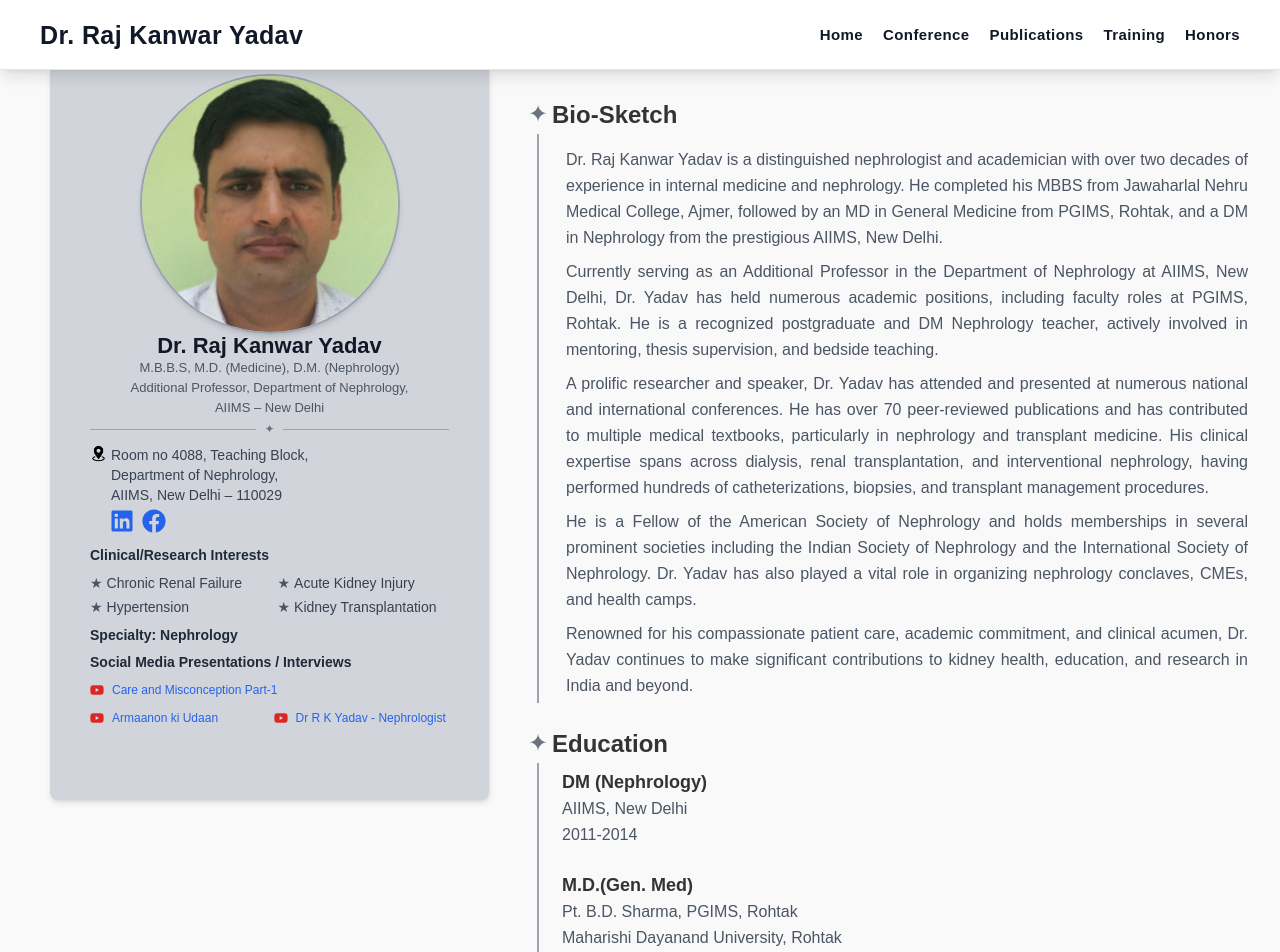
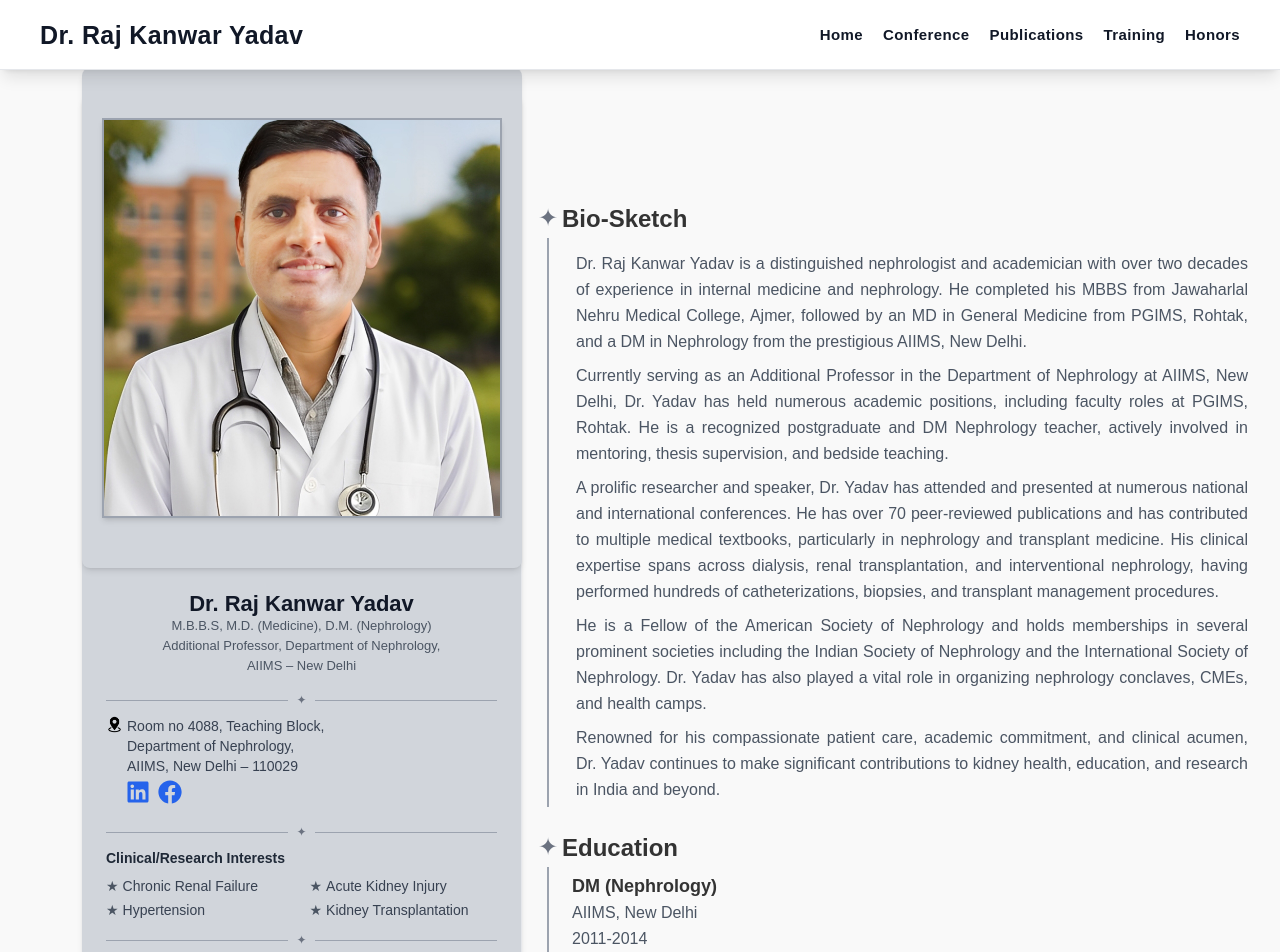
Before and after one commit to vignesh-vc/rajkanwar.yadav-2, a React (Create React App) app: page / in a window 1280 px wide. Shown: the top 952 px of the page. Built offline with nearby package versions, Linux system fonts and the light colour scheme.

Commit message:
content update

```diff
--- a/src/pages/About.js
+++ b/src/pages/About.js
@@ -1,5 +1,5 @@
 import React, { useEffect, useState, useRef, forwardRef } from "react";
-import profileImg from "../assests/Yadav.jpg";
+import profileImg from "../assests/Image2.jpg";
 import { FaLinkedin, FaFacebook, FaYoutube, FaArrowUp } from "react-icons/fa";
 import { conferences, presentations } from "./Conference";
 import gsap from "gsap";
@@ -319,46 +319,49 @@ const About = () => {
   return (
     <div className="min-h-screen px-2 sm:px-4 md:px-8 py-6 flex justify-center">
       <div className="w-full max-w-[1500px]"> {/* prevent stretching too wide */}
-
         {/* Left Column (Fixed) */}
         <div
-          className="flex flex-col items-start  md:ml-[50px]
-  md:fixed md:top-16 md:left-0
+          className="flex flex-col items-start md:ml-[50px]
+ md:top-16 md:left-0
   md:w-[440px]
   min-h-[calc(100vh-4rem)]
-  p-10 bg-gray-300
-  text-left border-r pt-[30px] rounded-lg
+  p-6 bg-gray-300
+  text-left border-r rounded-lg
   shadow-md"
         >
-
-          {/* Profile Image */}
+          {/* Profile Image Section */}
+          <div className="w-full flex justify-center mb-6">
+            <div className="w-[440px] fixed  h-[500px] mt-[-50px]  bg-gray-300  flex items-center justify-center rounded-lg shadow-md">
               <img
                 src={profileImg}
                 alt="Dr. Raj Kanwar Yadav"
-            className="w-[260px] h-[260px] object-cover rounded-full shadow-md border-2 border-gray-400 mt-[-20px] self-center"
+                className="w-[400px] h-[400px] object-cover  shadow-md border-2 border-gray-400"
               />
+            </div>
+          </div>
 
+          {/* Content Wrapper (everything below image) */}
+          <div className="w-full flex flex-col pt-[450px] items-center text-center">
             {/* Name + Designation */}
-          <h2 className="text-sm sm:text-base md:text-[22px] font-bold text-gray-900 leading-tight text-center w-full">
+            <h2 className="text-sm sm:text-base md:text-[22px] font-bold text-gray-900 leading-tight">
               Dr. Raj Kanwar Yadav
             </h2>
-          <p className="text-xs sm:text-sm md:text-[13px] text-gray-600 font-medium mb-2 text-center w-full leading-snug">
+            <p className="text-xs sm:text-sm md:text-[13px] text-gray-600 font-medium mb-2 leading-snug">
               M.B.B.S, M.D. (Medicine), D.M. (Nephrology)<br />
-            Additional Professor, Department of Nephrology, <br /> AIIMS – New Delhi
+              Additional Professor, Department of Nephrology,<br /> AIIMS – New Delhi
             </p>
 
             {/* Divider */}
-          <div className="flex items-center w-full my-2 mt-[-5px]">
+            <div className="flex items-center w-full my-2">
               <hr className="flex-grow border-t border-gray-400" />
               <span className="px-2 text-gray-500 text-[10px] sm:text-xs">✦</span>
               <hr className="flex-grow border-t border-gray-400" />
             </div>
 
             {/* Contact Info */}
-          <section className="w-full   text-xs sm:text-sm space-y-1 mb-3 text-gray-700">
+            <section className="w-full text-xs sm:text-sm space-y-1 mb-3 text-gray-700 text-left">
               <div className="flex items-start gap-1">
-              <img className="w-[17px] h-[17px] " src={Location}></img>
-
+                <img className="w-[17px] h-[17px]" src={Location} alt="location" />
                 <span>
                   Room no 4088, Teaching Block,<br />
                   Department of Nephrology,<br />
@@ -373,7 +376,7 @@ const About = () => {
                       href={link.url}
                       target="_blank"
                       rel="noopener noreferrer"
-                    className="text-blue-600 hover:text- text-sm"
+                      className="text-blue-600 hover:text text-sm"
                     >
                       {link.icon}
                     </a>
@@ -381,18 +384,16 @@ const About = () => {
                 ))}
               </ul>
             </section>
-
             {/* Divider */}
-          {/* <div className="flex items-center w-full  my-2 mt-[-5px]">
+            <div className="flex items-center w-full my-2">
               <hr className="flex-grow border-t border-gray-400" />
               <span className="px-2 text-gray-500 text-[10px] sm:text-xs">✦</span>
               <hr className="flex-grow border-t border-gray-400" />
-          </div> */}
-
-
-          <section className="w-full text-xs sm:text-sm mb-1">
+            </div>
+            {/* Research Interests */}
+            <section className="w-full text-xs sm:text-sm mb-1 text-left">
               <h3 className="font-bold text-gray-800 mb-2">Clinical/Research Interests</h3>
-            <ul className="grid grid-cols-2 mb-1 gap-y-1 gap-x-4">
+              <ul className="grid grid-cols-2 gap-y-1 gap-x-4">
                 {researchInterests.map((item, idx) => (
                   <li key={idx} className="flex items-center gap-1">
                     <span className="text-gray-600">★</span>
@@ -401,35 +402,30 @@ const About = () => {
                 ))}
               </ul>
             </section>
-
             {/* Divider */}
-          {/* <div className="flex items-center w-full  my-2 mt-[-5px]">
+            <div className="flex items-center w-full my-2">
               <hr className="flex-grow border-t border-gray-400" />
               <span className="px-2 text-gray-500 text-[10px] sm:text-xs">✦</span>
               <hr className="flex-grow border-t border-gray-400" />
-          </div> */}
-
+            </div>
             {/* Specialty */}
-          <section className="w-full text-xs sm:text-sm mb-1">
-            <h3 className="font-bold text-gray-800 mb-2">Specialty: {specialty}</h3>
-            {/* <p className="text-gray-700 mt-[-8px]"></p> */}
+            <section className="w-full text-xs sm:text-sm mb-2 text-left">
+              <h3 className="font-bold text-gray-800 mb-2">
+                Specialty: {specialty}
+              </h3>
             </section>
-
             {/* Divider */}
-          {/* <div className="flex items-center w-full mt-[-5px] ">
+            <div className="flex items-center w-full my-2">
               <hr className="flex-grow border-t border-gray-400" />
               <span className="px-2 text-gray-500 text-[10px] sm:text-xs">✦</span>
               <hr className="flex-grow border-t border-gray-400" />
-          </div> */}
-
-          {/* Social Media Links */}
-          {/* Social Media Links */}
-<section className="w-full text-xs mt-[-5px] sm:text-sm mb-1">
+            </div>
+            {/* Social Media Presentations / Interviews */}
+            <section className="w-full text-xs sm:text-sm mb-1 text-left">
               <h3 className="font-bold text-gray-800 mb-2">
                 Social Media Presentations / Interviews
               </h3>
               <ul className="space-y-2">
-    {/* First Item - Full Width */}
                 <li>
                   <a
                     href="https://www.youtube.com/watch?v=P46IHWnac8c"
@@ -441,8 +437,6 @@ const About = () => {
                     Care and Misconception Part-1
                   </a>
                 </li>
-
-    {/* 2nd line with 2 items side by side */}
                 <div className="grid grid-cols-1 sm:grid-cols-2 gap-2">
                   <li>
                     <a
@@ -469,16 +463,15 @@ const About = () => {
                 </div>
               </ul>
             </section>
+          </div>
+        </div>
 
 
 
-
-        </div>
-
         {/* Right Column (Scrolls) */}
         <div
-          className="flex flex-col gap-8
-  md:ml-[470px]">   {/* 400px left + 50px gap */}
+          className="flex flex-col gap-8 md:mt-[-930px]
+  md:ml-[480px]">   {/* 400px left + 50px gap */}
 
           <section>
             <div className="w-full  relative  pl-10">
```
Lines whose indentation alone changed are shown as unchanged.
